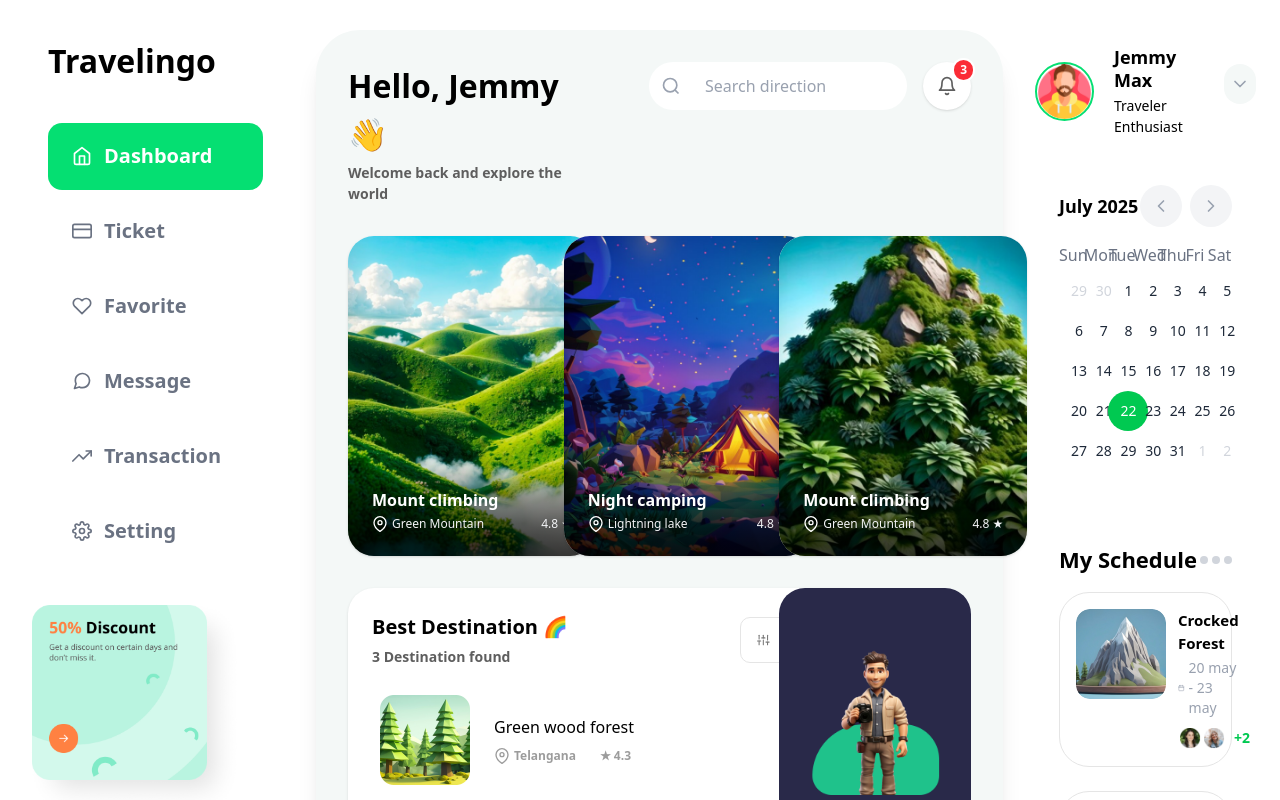
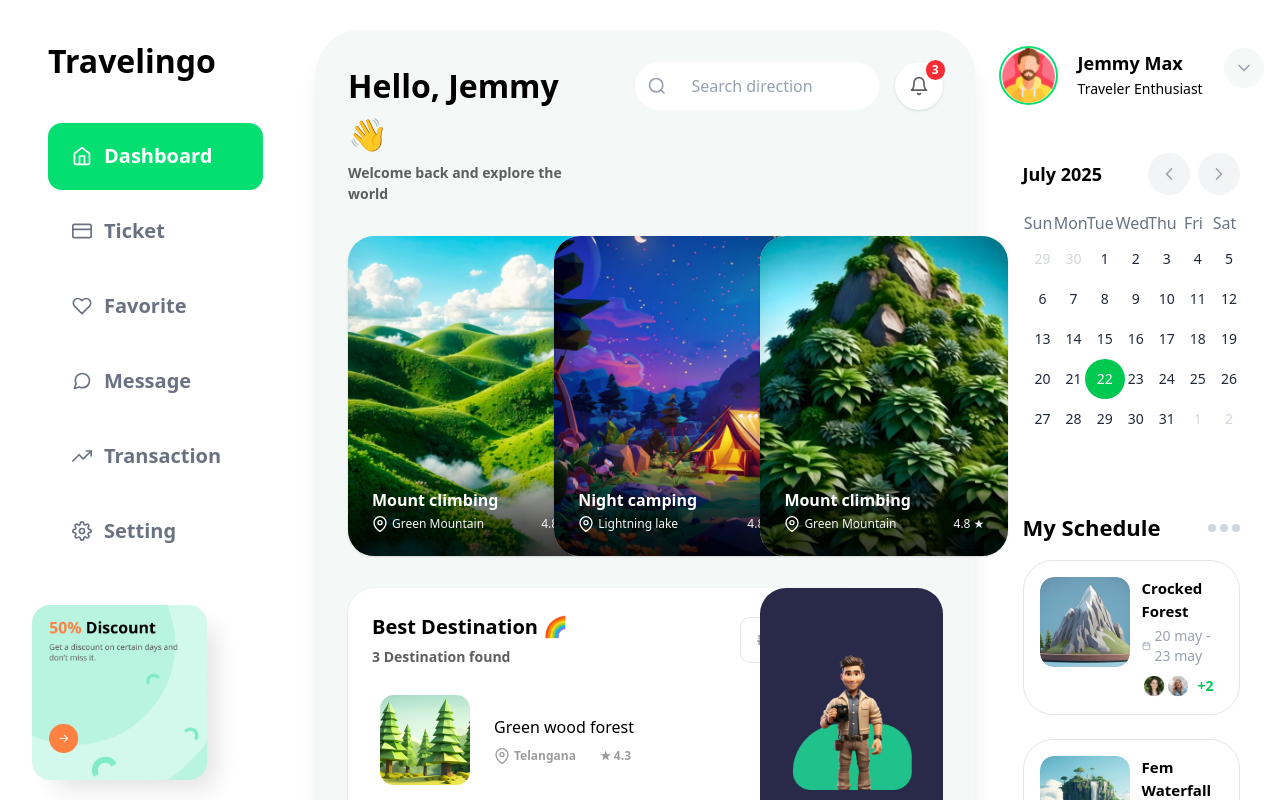
Before and after one commit to AsardeenAzees/Travelingo, a React (Vite) app: page / in a window 1280 px wide. Shown: the top 800 px of the page. Built offline with nearby package versions, Linux system fonts and the light colour scheme.

Commit message:
fixed my scedule component

```diff
--- a/src/components/Dashboard.jsx
+++ b/src/components/Dashboard.jsx
@@ -99,7 +99,7 @@ export default function Dashboard() {
       </div>
 
       {/* Sidebar Section */}
-      <aside className="w-full lg:max-w-[25%] flex flex-col gap-6 items-center lg:items-stretch px-2">
+      <aside className="w-full lg:max-w-[28%] flex flex-col gap-6 items-center lg:items-stretch">
         <ProfileCard />
         <Calendar />
         <Schedule />
```
